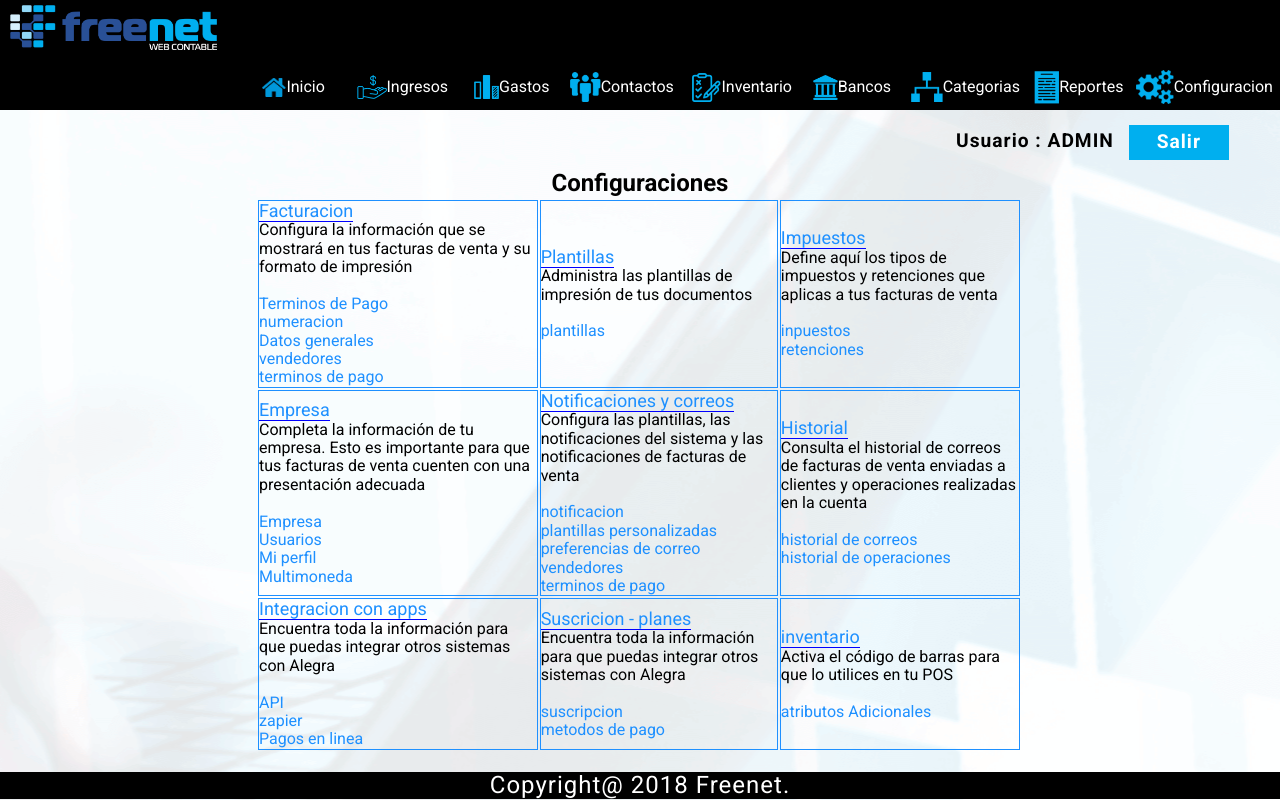
After one commit to javierbuitrago/micount, a PHP site: page /config in a window 1280 px wide. The commit adds this page. Run offline with PHP 8.4, Linux system fonts and the light colour scheme; the visitor is signed in with stand-in values (Sample User, id 1).

Commit message:
nueva actualizacion

```diff
--- a/conexion/conexion.php
+++ b/conexion/conexion.php
@@ -1,7 +1,7 @@
 <?php
-$dts="mysql:dbname=sistemacount;host=localhost;";
-$user="brayan";
-$pass="brayan";
+$dts="mysql:dbname=sistemaCount;host=localhost;";
+$user="root";
+$pass="";
 try {
 	$pdo=new pdo($dts,$user,$pass);
 
--- /dev/null
+++ b/config/index.php
@@ -0,0 +1,144 @@
+<?php
+session_start();
+require_once '../conexion/conexion.php';
+if ($_SESSION['ident']) {
+	echo "";
+}
+else
+{
+	header('location: ../index.php');
+}
+?>
+<!DOCTYPE html>
+<html lang="en">
+<head>
+    <meta charset="UTF-8">
+    <title>Fn Conta</title>
+    <link rel="stylesheet" href="../css/reset.css">
+    <link rel="stylesheet" media="(max-width: 300px)" href="../css/inicio.css">
+        <link rel="stylesheet" href="../css/inicio.css">
+
+    <link rel="shortcut icon" href="../img/imgmain/favicon-ilove.png" type="image/x-icon">
+    <link rel="icon" type="image/png" href="../img/imgmain/favicon-ilove.png"/>
+    <link href="https://fonts.googleapis.com/css?family=Roboto:100i,300,400,400i,700,900i" rel="stylesheet">
+
+	<script type="text/javascript" src="../js/agregar_lista_debajo_nav.js"></script>
+</head>
+<body>
+
+ <?php include('../menuFreenetConfig.php');  ?>
+
+	<center>
+		<h2>Configuraciones</h2>
+	<table width="60%">
+		<tbody>
+			<tr>
+				<td class="celdas-config"><a href="" class="celdas-title">Facturacion</a><br>
+					Configura la información que se mostrará en tus facturas de venta y su formato de impresión <br><br>
+				<ul>
+					<li><a href="terminos.php">Terminos de Pago</a></li>
+					<li><a href="">numeracion</a></li>
+					<li><a href="">Datos generales</a></li>
+					<li><a href="">vendedores</a></li>
+					<li><a href="">terminos de pago</a></li>
+				</ul>
+			</td>
+
+				<td class="celdas-config"><a href="" class="celdas-title">Plantillas</a><br>
+					Administra las plantillas de impresión de tus documentos <br><br>
+					<ul>
+						<li><a href="">plantillas</a></li>
+					</ul>
+				</td>
+				<td class="celdas-config"><a href="" class="celdas-title">Impuestos</a><br>
+					Define aquí los tipos de impuestos y retenciones que aplicas a tus facturas de venta <br><br>
+					<ul>
+						<li><a href="">inpuestos</a></li>
+						<li><a href="">retenciones</a></li>
+					</ul>
+				</td>
+
+			</tr>
+			<tr>
+				<td class="celdas-config"><a href="" class="celdas-title">Empresa</a><br>
+					Completa la información de tu empresa. Esto es importante para que tus facturas de venta cuenten con una presentación adecuada <br><br>
+					<ul>
+					<li><a href="">Empresa</a></li>
+					<li><a href="">Usuarios</a></li>
+					<li><a href="">Mi perfil</a></li>
+					<li><a href="">Multimoneda</a></li>
+
+				</ul>
+				</td>
+				<td class="celdas-config"><a href="" class="celdas-title">Notificaciones y correos</a><br>
+					Configura las plantillas, las notificaciones del sistema y las notificaciones de facturas de venta <br><br>
+					<ul>
+					<li><a href="">notificacion</a></li>
+					<li><a href="">plantillas personalizadas</a></li>
+					<li><a href="">preferencias de correo</a></li>
+					<li><a href="">vendedores</a></li>
+					<li><a href="">terminos de pago</a></li>
+				</ul>
+				</td>
+				<td class="celdas-config"><a href="" class="celdas-title">Historial</a><br>
+					Consulta el historial de correos de facturas de venta enviadas a clientes y operaciones realizadas en la cuenta <br><br>
+					<ul>
+					<li><a href="">historial de correos</a></li>
+					<li><a href="">historial de operaciones</a></li>
+				</ul>
+				</td>
+
+			</tr>
+			<tr>
+				<td class="celdas-config"><a href="" class="celdas-title">Integracion con apps</a><br>
+					Encuentra toda la información para que puedas integrar otros sistemas con Alegra <br><br>
+					<ul>
+					<li><a href="">API</a></li>
+					<li><a href="">zapier</a></li>
+					<li><a href="">Pagos en linea</a></li>
+				</ul>
+				</td>
+				<td class="celdas-config"><a href="" class="celdas-title">Suscricion - planes</a><br>
+					Encuentra toda la información para que puedas integrar otros sistemas con Alegra <br><br>
+					<ul>
+					<li><a href="">suscripcion</a></li>
+					<li><a href="">metodos de pago</a></li>
+				</ul>
+				</td>
+				<td class="celdas-config"><a href="" class="celdas-title">inventario</a><br>
+					Activa el código de barras para que lo utilices en tu POS <br><br>
+					<ul>
+					<li><a href="">atributos Adicionales</a></li>
+				</ul>
+				</td>
+				<td></td>
+
+			</tr>
+		</tbody>
+	</table>
+	</center>
+	<style>
+.celdas-config{
+	background-color: transparent;
+	border: 1px dodgerblue solid;
+}
+li{
+	list-style: none;
+}
+a{
+	color: dodgerblue;
+}
+.celdas-title{
+	font-size: 18px;
+	border-bottom: 1px blue solid;
+
+}
+	</style>
+
+
+
+	<footer class="foot">Copyright@ 2018 Freenet.</footer>
+</div>
+
+</body>
+</html>
--- a/ingresos/entradas.php
+++ b/ingresos/entradas.php
@@ -1,7 +1,7 @@
 
 <?php
 session_start();
-require_once('conexion/conexion.php');
+require_once('../conexion/conexion.php');
 
 if ($_SESSION['ident']) {
 	echo "";
--- a/menuFreenet.php
+++ b/menuFreenet.php
@@ -75,7 +75,7 @@
 
                 </ul>
            </li>
-           <li><a href="perfil.php"><img src="img/iconta/configuracion icon.png">Configuracion</a>
+           <li><a href="config"><img src="img/iconta/configuracion icon.png">Configuracion</a>
 
                 <ul class="submenu">
 
--- /dev/null
+++ b/menuFreenetConfig.php
@@ -0,0 +1,104 @@
+<div id="main">
+
+	<header>
+		<a href="#"><img id="logo" src="../img/imgmain/Logo.png"></a>
+
+<div id="menu">
+        <ul class="menu">
+
+            <li><a href="../inicio_sistema.php"><img src="../img/iconta/inicio icon.png">Inicio</a></li>
+            <li><a href="../ingresos/entradas.php"><img src="../img/iconta/ingresos icon.png">Ingresos</a>
+                <ul class="submenu">
+                    <li><a href="../ingresos/facturas.php">Facturas</a></li>
+                    <li><a href="../ingresos/crearFactura.php">Nueva Factura</a></li>
+                    <li><a href="../ingresos/facturas.php">Facturas recurrentes</a></li>
+                    <li><a href="../ingresos/crearFactura.php">Pagos recibidos</a></li>
+                    <li><a href="../ingresos/facturas.php">Notas de credito</a></li>
+                    <li><a href="../ingresos/crearFactura.php">Cotizaciones</a></li>
+                    <li><a href="../ingresos/facturas.php">Remisiones</a></li>
+                    <li><a href="../ingresos/crearFactura.php">POS</a></li>
+
+                </ul>
+            </li>
+
+
+            <li><a href="../gastos.php"><img src="../img/iconta/gastos icon.png">Gastos</a>
+                <ul class="submenu">
+                    <li><a href="#">Pagos</a></li>
+                    <li><a href="#">Facturas de Proveedores</a></li>
+                    <li><a href="">Pagos recurrentes</a></li>
+                    <li><a href="#">Notas debito</a></li>
+                    <li><a href="facturas.php">Ordenes de compra</a></li>
+
+                </ul>
+            </li>
+              <li><a href="../contactos/contactos.php"><img src="../img/iconta/contactos icon.png">Contactos</a>
+                <ul class="submenu">
+                    <li><a href="../contactos/contactos.php">Contactos</a></li>
+                    <li><a href="../contactos/crearContacto.php">Nuevo Contacto</a></li>
+                    <li><a href="../contactos/clientes.php">Clientes</a></li>
+                    <li><a href="../contactos/proveedores.php">Proveedores</a></li>
+
+                </ul>
+           </li>
+
+           <li><a href="../items/inventario.php"><img src="../img/iconta/inventario icon.png">Inventario</a>
+                <ul class="submenu">
+                    <li><a href="#">Items de venta</a></li>
+                    <li><a href="#">Valor de Inventario</a></li>
+                    <li><a href="#">Ajustes a Inventario</a></li>
+                    <li><a href="#">Gestion de Items</a></li>
+                    <li><a href="#">Lista de Precios</a></li>
+                    <li><a href="#">Bodegas</a></li>
+
+                </ul>
+            </li>
+
+
+           <li><a href="../finanzas.php"><img src="../img/iconta/banco icon.png">Bancos</a>
+
+           </li>
+
+           <li><a href="#"><img src="../img/iconta/categorias icon.png">Categorias</a>
+                <ul class="submenu">
+                    <li><a href="../categorias.php">Categorias</a></li>
+                    <li><a href="../setCategorias.php">Ajustes de Categorias</a></li>
+
+                </ul>
+            </li>
+            <li><a href="../perfil.php"><img id="irepor" src="../img/iconta/reportes icon.png">Reportes</a>
+               <ul class="submenu">
+                    <li><a href="../ventas.php">Ventas</a></li>
+                    <li><a href="../ventas.php">Administrativos</a></li>
+                    <li><a href="../mis_cotizaciones.php">Contables</a></li>
+                    <li><a href="../ventas.php">Para Trabajar</a></li>
+
+                </ul>
+           </li>
+           <li><a href=""><img src="../img/iconta/configuracion icon.png">Configuracion</a>
+
+                <ul class="submenu">
+
+                    <li><a href="perfil.php">usuario: <?php if (@$_SESSION['usuario']) {
+                        echo $_SESSION['usuario'];
+                    }
+                    else{echo "no identificado";} ?></a></li>
+                    <li><a href="conf_fact.php">Facturacion</a></li>
+                    <li><a href="conf_coti.php">Plantillas</a></li>
+                    <li><a href="close.php">Impuestos</a></li>
+                     <li><a href="conf_emp.php">Empresa</a></li>
+                    <li><a href="conf_coti.php">Notificaciones y correos</a></li>
+                    <li><a href="../config/close.php">Historial</a></li>
+                     <li><a href="conf_fact.php">Integracion con apps</a></li>
+                    <li><a href="conf_coti.php">Suscricion - planes</a></li>
+
+                </ul>
+           </li>
+
+        </ul>
+
+   </div>
+
+
+	</header>
+	<div class="session">Usuario : ADMIN <a href="config/close.php"><span class="btn-salir"> Salir </span></div></a>
```
Also changed, not shown: config/terminos.php (added, +131 -0 lines), 1 other file.
